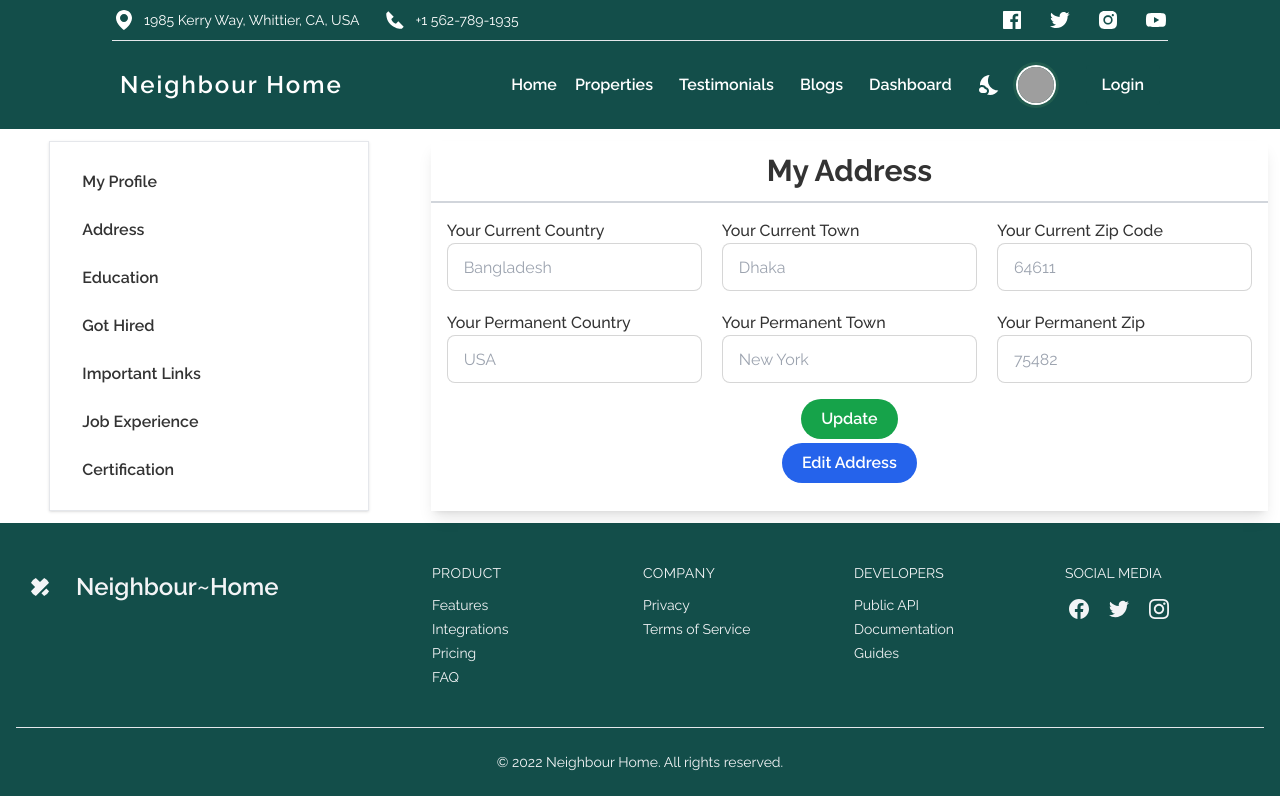
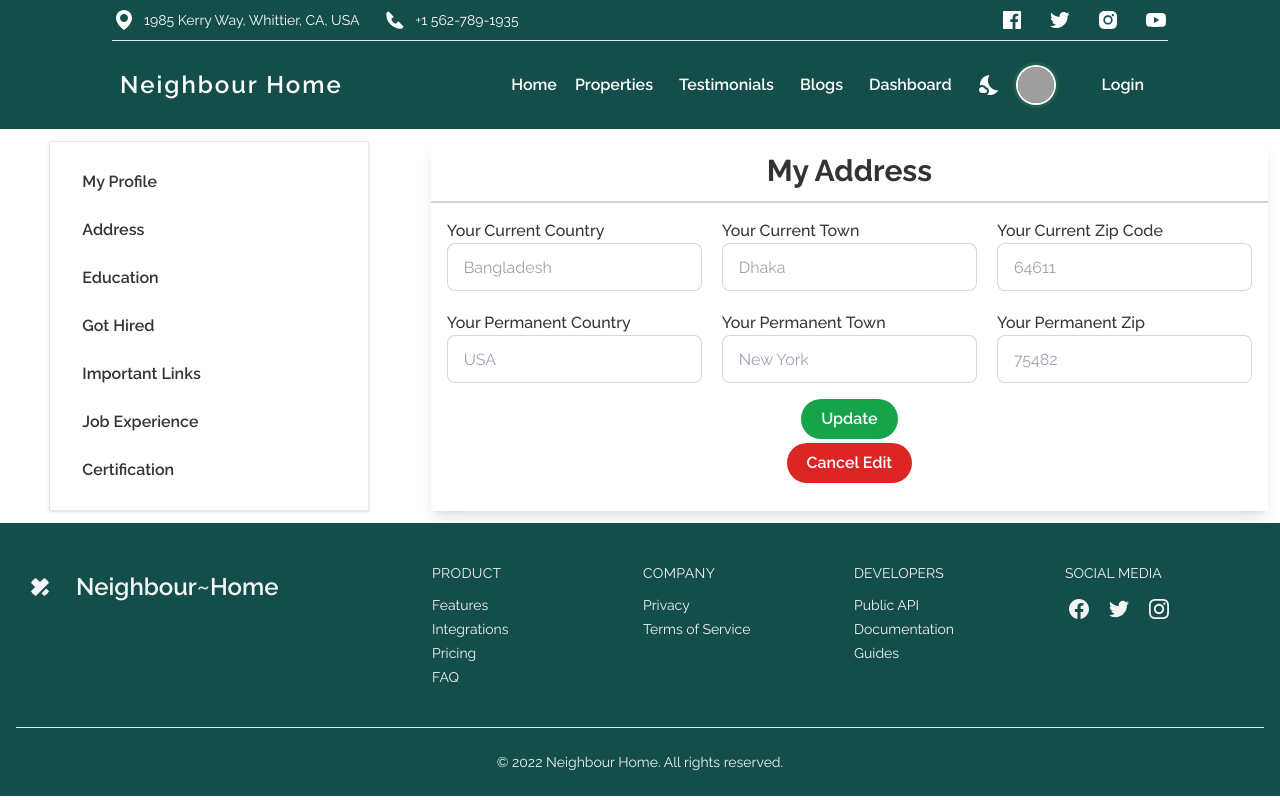
Before and after one commit to khanshorif331/neighbour-home, a React (Create React App) app: page /profile/address in a window 1280 px wide. Both pictures are taken after a click on the button "Edit Address". Built offline with nearby package versions, Linux system fonts and the light colour scheme; no server answers; grey boxes are pictures that could not be loaded; a web font is replaced by a local one.

Commit message:
toogle edit address button done with ui

```diff
--- a/src/Pages/Profile/Address/Address.js
+++ b/src/Pages/Profile/Address/Address.js
@@ -1,10 +1,48 @@
 import React from 'react';
 
 const Address = () => {
+
+    const [toogleAddressEdit, setToogleAddressEdit] = React.useState(false);
+
     return (
         <section>
             <h1 className='text-center text-3xl py-3 font-bold border-b-2 border-b-gray-300'>My Address</h1>
-            {/* <div className='flex md:flex-row flex-col md:p-10 p-4 '>
+
+            {
+                toogleAddressEdit ?
+                    <form>
+                        <div className='grid grid-cols-1 lg:grid-cols-3 gap-5 p-4'>
+                            <div>
+                                <label className='font-medium'>Your Current Country</label>
+                                <input type="text" placeholder="Bangladesh" class="input input-bordered w-full max-w-xs" />
+                            </div>
+                            <div>
+                                <label className='font-medium'>Your Current Town</label>
+                                <input type="text" placeholder="Dhaka" class="input input-bordered w-full max-w-xs" />
+                            </div>
+                            <div>
+                                <label className='font-medium'>Your Current Zip Code</label>
+                                <input type="text" placeholder="64611" class="input input-bordered w-full max-w-xs" />
+                            </div>
+                            <div>
+                                <label className='font-medium'>Your Permanent Country</label>
+                                <input type="text" placeholder="USA" class="input input-bordered w-full max-w-xs" />
+                            </div>
+                            <div>
+                                <label className='font-medium'>Your Permanent Town</label>
+                                <input type="text" placeholder="New York" class="input input-bordered w-full max-w-xs" />
+                            </div>
+                            <div>
+                                <label className='font-medium'>Your Permanent Zip</label>
+                                <input type="text" placeholder="75482" class="input input-bordered w-full max-w-xs" />
+                            </div>
+                        </div>
+                        <div className='text-center mb-1'>
+                            <button className='bg-green-600 font-semibold py-2 px-5 text-white rounded-full'>Update</button>
+                        </div>
+                    </form>
+                    :
+                    <div className='flex md:flex-row flex-col md:p-10 p-4 '>
                         <div className='md:pr-28'>
                             <h2 className='font-semibold text-blue-600'>Present Address</h2>
                             <div className='grid lg:grid-cols-2 grid-cols-1 md:mt-5'>
@@ -39,41 +77,19 @@ const Address = () => {
                                 </div>
                             </div>
                         </div>
-            </div> */}
-            <form>
-                <div className='grid grid-cols-1 lg:grid-cols-3 gap-5 p-4'>
-                    <div>
-                        <label className='font-medium'>Your Current Country</label>
-                        <input type="text" placeholder="Bangladesh" class="input input-bordered w-full max-w-xs" />
                     </div>
-                    <div>
-                        <label className='font-medium'>Your Current Town</label>
-                        <input type="text" placeholder="Dhaka" class="input input-bordered w-full max-w-xs" />
+            }
+
+            {
+                toogleAddressEdit ?
+                    <div className='text-center'>
+                        <button onClick={() => setToogleAddressEdit(!toogleAddressEdit)} className='bg-red-600 font-semibold py-2 px-5 text-white rounded-full'>Cancel Edit</button>
                     </div>
-                    <div>
-                        <label className='font-medium'>Your Current Zip Code</label>
-                        <input type="text" placeholder="64611" class="input input-bordered w-full max-w-xs" />
+                    :
+                    <div className='text-center'>
+                        <button onClick={() => setToogleAddressEdit(!toogleAddressEdit)} className='bg-blue-600 font-semibold py-2 px-5 text-white rounded-full'>Edit Address</button>
                     </div>
-                    <div>
-                        <label className='font-medium'>Your Permanent Country</label>
-                        <input type="text" placeholder="USA" class="input input-bordered w-full max-w-xs" />
-                    </div>
-                    <div>
-                        <label className='font-medium'>Your Permanent Town</label>
-                        <input type="text" placeholder="New York" class="input input-bordered w-full max-w-xs" />
-                    </div>
-                    <div>
-                        <label className='font-medium'>Your Permanent Zip</label>
-                        <input type="text" placeholder="75482" class="input input-bordered w-full max-w-xs" />
-                    </div>
-                </div>
-                <div className='text-center mb-1'>
-                    <button className='bg-green-600 font-semibold py-2 px-5 text-white rounded-full'>Update</button>
-                </div>
-            </form>
-            <div className='text-center'>
-                <button className='bg-blue-600 font-semibold py-2 px-5 text-white rounded-full'>Edit Address</button>
-            </div>
+            }
         </section>
     );
 };
```
Lines whose indentation alone changed are shown as unchanged.
